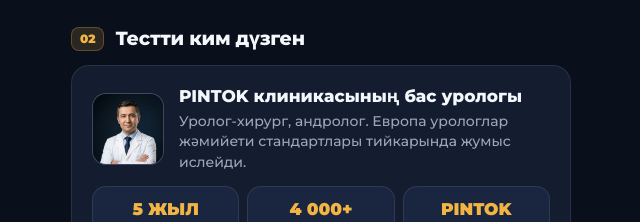
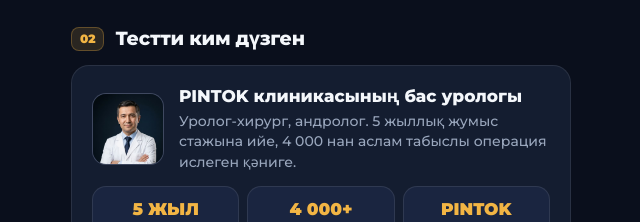
Before and after one commit to karakulovmuftulla74-pixel/pintok-diagnostika, a plain HTML site: page index.html in a window 1280 px wide. Shown: the part 1125-1347 px from the top of the page, without its empty margins (319-959 px from the left). Drawn offline with Linux system fonts and the light colour scheme.

Commit message:
Update index.html

```diff
--- a/index.html
+++ b/index.html
@@ -81,7 +81,7 @@
             <img class="ava" src="assets/doktor.jpg" alt="PINTOK клиникасының бас урологы" width="72" height="72">
             <div>
               <p class="dname">PINTOK клиникасының бас урологы</p>
-              <p class="drole">Уролог-хирург, андролог. Европа урологлар жәмийети стандартлары тийкарында жумыс ислейди.</p>
+              <p class="drole">Уролог-хирург, андролог. 5 жыллық жумыс стажына ийе, 4 000 нан аслам табыслы операция ислеген қәниге.</p>
             </div>
           </div>
           <div class="trust" id="trust"></div>
```
